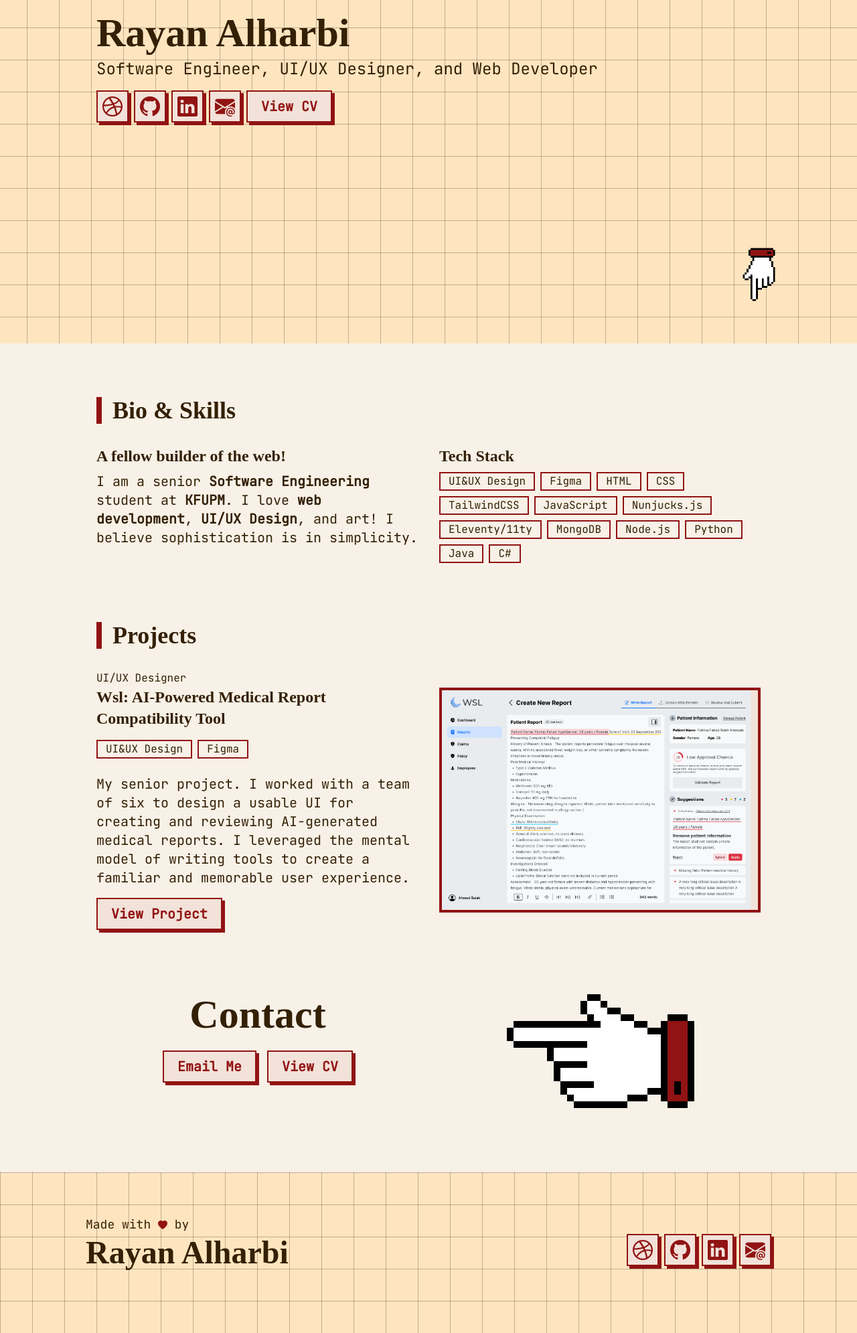
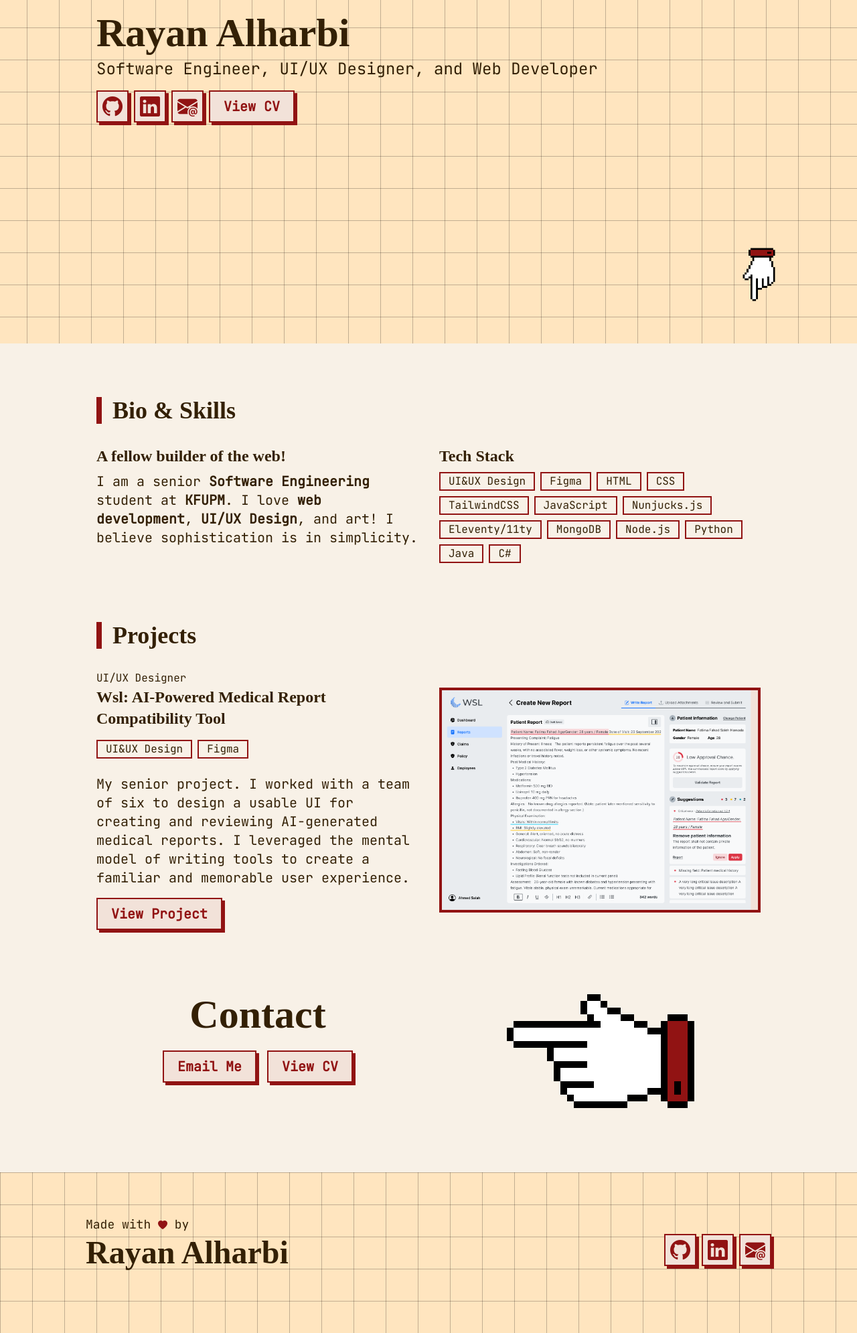
Before and after one commit to CrabbyCode/portfolio, a website: page index.html in a window 1280 px wide. Shown: the part 287-2278 px from the top of the page at 67% size. Drawn offline with nearby package versions, Linux system fonts and the light colour scheme; a web font is replaced by a local one.

Commit message:
removed dribbble links

```diff
--- a/index.html
+++ b/index.html
@@ -54,12 +54,12 @@ Take a break, have a cup of coffee!
               </p>
             </div>
             <div class="flex flex-wrap space-x-2 space-y-2">
-              <a
+              <!-- <a
                 href="https://dribbble.com/rayan_h"
                 target="_blank"
                 class="hero-link"
                 ><i class="bi bi-dribbble text-2xl text-primary"></i
-              ></a>
+              ></a> -->
               <a
                 href="https://github.com/CrabbyCode"
                 target="_blank"
@@ -250,12 +250,12 @@ Take a break, have a cup of coffee!
         </div>
         <div class="my-auto md:mx-0 mx-auto flex flex-col justify-end relative">
           <div class="flex flex-wrap space-x-2 space-y-2">
-            <a
+            <!-- <a
               href="https://dribbble.com/rayan_h"
               target="_blank"
               class="hero-link"
               ><i class="bi bi-dribbble text-2xl text-primary"></i
-            ></a>
+            ></a> -->
             <a
               href="https://github.com/CrabbyCode"
               target="_blank"
```
